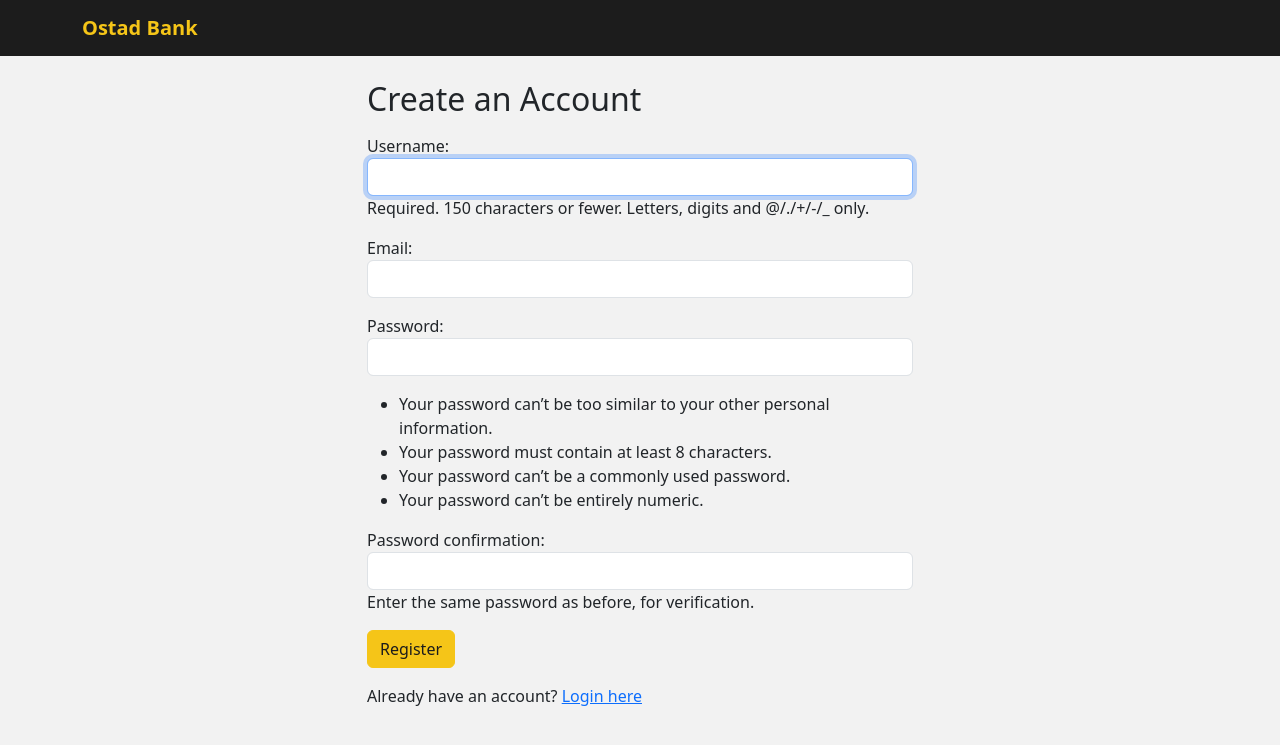
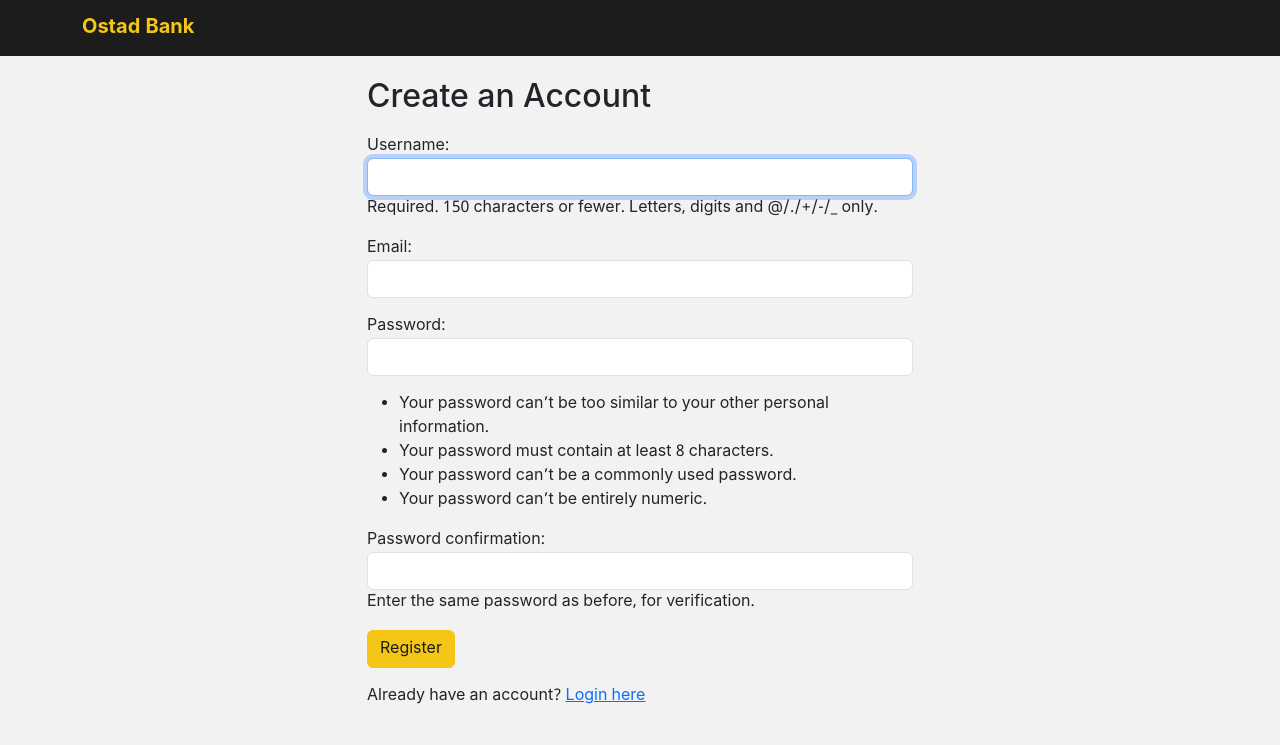
Before and after one commit to rafimkl8/django-bank-transactions, a Django app: page /register/ in a window 1280 px wide. Shown: the top 745 px of the page. Run offline with Django 5.2, Linux system fonts and the light colour scheme.

Commit message:
Switch currency to BDT and dates to dd/mm/yyyy
- Show amounts with the Taka symbol (৳) on dashboard, deposit/withdraw
  pages, transaction history, and success/error messages
- Use 'BDT' text in form placeholders and README (safer for plain text
  contexts that may not render the symbol)
- Add a font fallback stack (Noto Sans Bengali, Nirmala UI, Vrinda) so
  the taka symbol has the best chance of rendering on different systems
- Switch all displayed dates and the date filter to dd/mm/yyyy for
  consistency across the whole page
- Re-point date filter validation/parsing at dd/mm/yyyy instead of
  YYYY-MM-DD, still fails gracefully with a friendly message on bad input

```diff
--- a/bank/forms.py
+++ b/bank/forms.py
@@ -28,15 +28,16 @@ class BankAccountForm(forms.ModelForm):
         widgets = {
             'account_holder_name': forms.TextInput(attrs={'class': 'form-control'}),
             'account_number': forms.TextInput(attrs={'class': 'form-control'}),
-            'balance': forms.NumberInput(attrs={'class': 'form-control'}),
+            # spelling out BDT here instead of the symbol - reads clearer in a form label
+            'balance': forms.NumberInput(attrs={'class': 'form-control', 'placeholder': 'Starting balance (BDT)'}),
         }
 
 
 class DepositForm(forms.Form):
     amount = forms.DecimalField(max_digits=12, decimal_places=2, min_value=0.01,
-                                 widget=forms.NumberInput(attrs={'class': 'form-control', 'placeholder': 'Amount to deposit'}))
+                                 widget=forms.NumberInput(attrs={'class': 'form-control', 'placeholder': 'Amount to deposit (BDT)'}))
 
 
 class WithdrawForm(forms.Form):
     amount = forms.DecimalField(max_digits=12, decimal_places=2, min_value=0.01,
-                                 widget=forms.NumberInput(attrs={'class': 'form-control', 'placeholder': 'Amount to withdraw'}))
+                                 widget=forms.NumberInput(attrs={'class': 'form-control', 'placeholder': 'Amount to withdraw (BDT)'}))
--- a/bank/management/commands/seed_data.py
+++ b/bank/management/commands/seed_data.py
@@ -64,5 +64,5 @@ class Command(BaseCommand):
 
         self.stdout.write(self.style.SUCCESS(
             f'Seeded demo_user (password: DemoPass123) with account {account.account_number}, '
-            f'balance ${account.balance}, and {len(sample_transactions)} transactions.'
+            f'balance BDT {account.balance}, and {len(sample_transactions)} transactions.'
         ))
--- a/bank/static/bank/custom.css
+++ b/bank/static/bank/custom.css
@@ -11,6 +11,11 @@
 
 body {
     background-color: var(--ob-grey-light);
+    /* the taka symbol (Tk) needs a font that actually has the Bengali glyph -
+       listing a few common ones here so it has the best chance of rendering
+       properly instead of showing as a blank box on systems without one */
+    font-family: "Noto Sans Bengali", "Nirmala UI", "Vrinda", -apple-system,
+        "Segoe UI", Roboto, Arial, sans-serif;
 }
 
 /* Navbar */
--- a/bank/templates/bank/dashboard.html
+++ b/bank/templates/bank/dashboard.html
@@ -16,7 +16,7 @@
         <div class="card mb-3">
             <div class="card-body">
                 <h6 class="card-title text-muted">Current Balance</h6>
-                <p class="fs-5 fw-bold">${{ account.balance }}</p>
+                <p class="fs-5 fw-bold">৳{{ account.balance }}</p>
             </div>
         </div>
     </div>
@@ -28,7 +28,7 @@
         <div class="card text-white bg-success mb-3">
             <div class="card-body">
                 <h6 class="card-title">Total Deposits</h6>
-                <p class="fs-5">${{ total_deposits }}</p>
+                <p class="fs-5">৳{{ total_deposits }}</p>
             </div>
         </div>
     </div>
@@ -36,7 +36,7 @@
         <div class="card text-white bg-danger mb-3">
             <div class="card-body">
                 <h6 class="card-title">Total Withdrawals</h6>
-                <p class="fs-5">${{ total_withdrawals }}</p>
+                <p class="fs-5">৳{{ total_withdrawals }}</p>
             </div>
         </div>
     </div>
--- a/bank/templates/bank/deposit.html
+++ b/bank/templates/bank/deposit.html
@@ -4,7 +4,7 @@
 <div class="row justify-content-center">
     <div class="col-md-5">
         <h2 class="mb-3">Deposit Money</h2>
-        <p>Current Balance: <strong>${{ account.balance }}</strong></p>
+        <p>Current Balance: <strong>৳{{ account.balance }}</strong></p>
         <form method="post">
             {% csrf_token %}
             {{ form.as_p }}
--- a/bank/templates/bank/withdraw.html
+++ b/bank/templates/bank/withdraw.html
@@ -4,7 +4,7 @@
 <div class="row justify-content-center">
     <div class="col-md-5">
         <h2 class="mb-3">Withdraw Money</h2>
-        <p>Current Balance: <strong>${{ account.balance }}</strong></p>
+        <p>Current Balance: <strong>৳{{ account.balance }}</strong></p>
         <form method="post">
             {% csrf_token %}
             {{ form.as_p }}
--- a/bank/views.py
+++ b/bank/views.py
@@ -100,7 +100,7 @@ def deposit_view(request):
                 amount=amount,
                 balance_after=account.balance,
             )
-            messages.success(request, f'Deposited ${amount} successfully. New balance: ${account.balance}')
+            messages.success(request, f'Deposited ৳{amount} successfully. New balance: ৳{account.balance}')
             return redirect('dashboard')
     else:
         form = DepositForm()
@@ -129,7 +129,7 @@ def withdraw_view(request):
                     amount=amount,
                     balance_after=account.balance,
                 )
-                messages.success(request, f'Withdrew ${amount} successfully. New balance: ${account.balance}')
+                messages.success(request, f'Withdrew ৳{amount} successfully. New balance: ৳{account.balance}')
                 return redirect('dashboard')
     else:
         form = WithdrawForm()
@@ -146,16 +146,18 @@ def transaction_history(request):
     if type_filter:
         transactions = transactions.filter(transaction_type=type_filter)
 
-    # filter by a specific date, e.g. 2025-01-15 typed into a text box
+    # filter by a specific date, e.g. 21/05/2026 typed into a text box (dd/mm/yyyy,
+    # matches the format used everywhere else on this page)
     date_filter = request.GET.get('date', '')
     if date_filter:
-        # make sure it's actually a real YYYY-MM-DD date before filtering with it -
-        # otherwise a bad value here throws a ValidationError and crashes the page
+        # make sure it's actually a real dd/mm/yyyy date before filtering with it -
+        # otherwise a bad value would crash the page, and Django's timestamp__date
+        # lookup expects an actual date object, not a dd/mm/yyyy string
         try:
-            datetime.strptime(date_filter, '%Y-%m-%d')
-            transactions = transactions.filter(timestamp__date=date_filter)
+            parsed_date = datetime.strptime(date_filter, '%d/%m/%Y').date()
+            transactions = transactions.filter(timestamp__date=parsed_date)
         except ValueError:
-            messages.error(request, 'Please enter the date as YYYY-MM-DD.')
+            messages.error(request, 'Please enter the date as dd/mm/yyyy.')
 
     # paginate so the page doesn't get huge with lots of transactions
     paginator = Paginator(transactions, 5)
```
Also changed, not shown: bank/templates/bank/transaction_history.html (+6 -6 lines), README.md, db.sqlite3.
